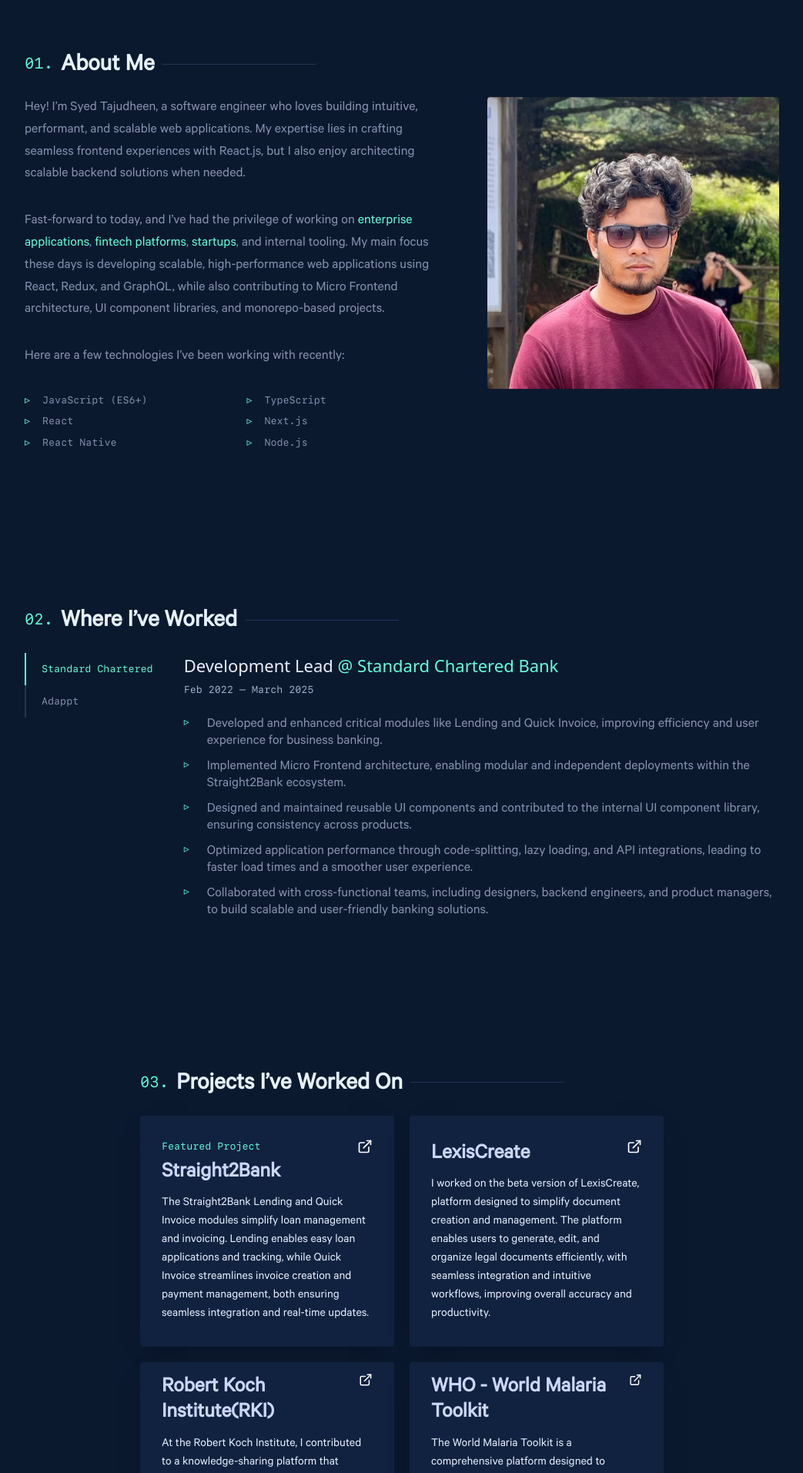
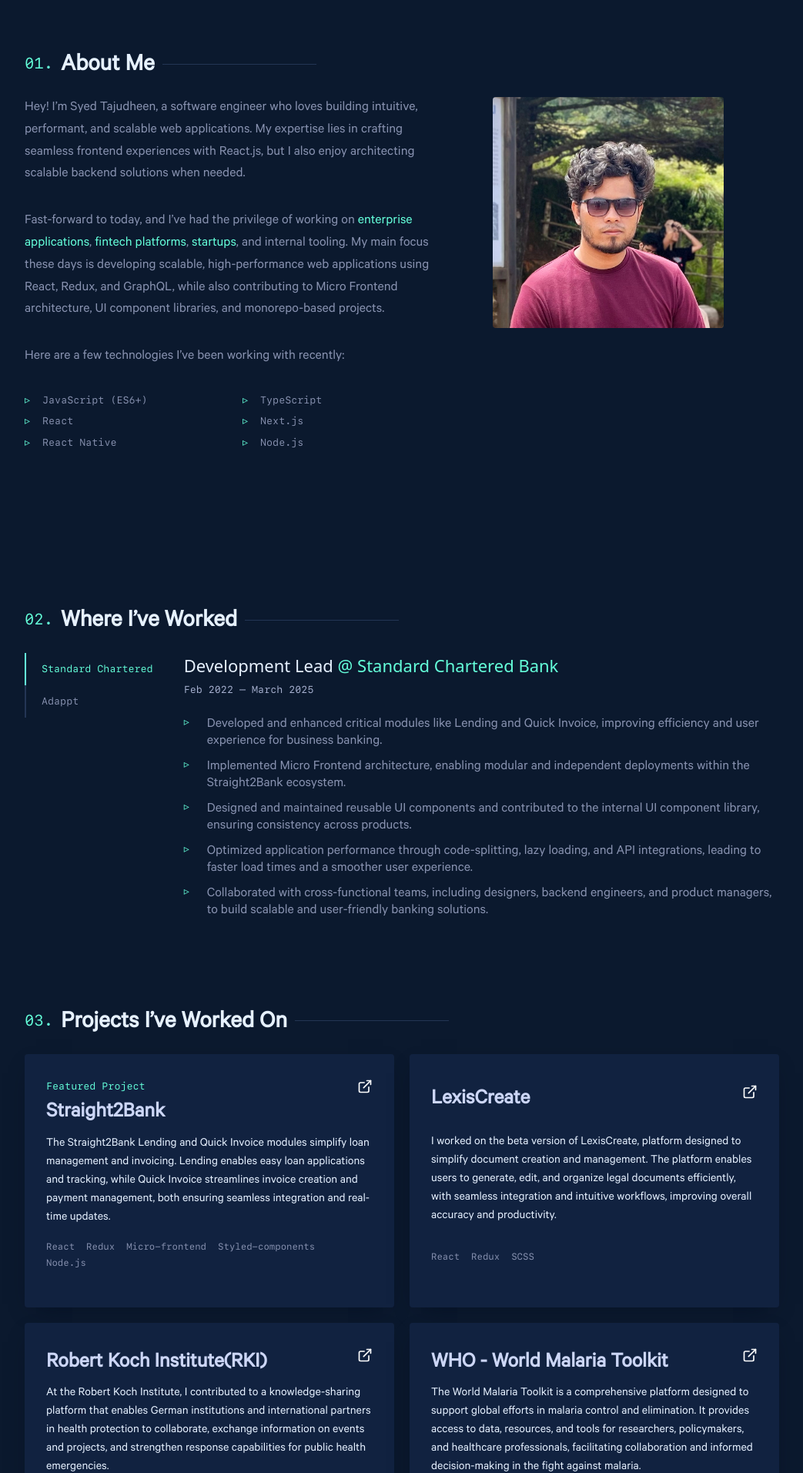
Before and after one commit to syedtajudheen/dev-portfolio, a Next.js app: page / in a window 1280 px wide. Shown: the part 802-2715 px from the top of the page at 77% size, without its empty margins (118-1161 px from the left). Built offline with nearby package versions, Linux system fonts and the light colour scheme.

Commit message:
fix: Fix for mobile view

```diff
--- a/src/app/page.tsx
+++ b/src/app/page.tsx
@@ -65,7 +65,11 @@
 
 const MainContainer = styled.main`
   padding: 0px 150px;
-  @media (max-width: 770px) {
+  @media (max-width: 768px) {
     padding: 0;
   }
+
+  @media (max-width: 1080px) {
+    padding: 0px 80px;
+  }
 `;
--- a/src/components/AboutMe.tsx
+++ b/src/components/AboutMe.tsx
@@ -26,11 +26,11 @@
           </SkilslList>
         </AboutDescription>
 
-        <ImageWrapper className="">
+        <ImageWrapper>
           <Image
             src="/profile2.webp"
-            width={500}
-            height={500}
+            width={300}
+            height={300}
             alt="My Image"
           />
         </ImageWrapper>
@@ -50,6 +50,8 @@
 `;
 
 const ImageWrapper = styled.div`
+  max-width: 300px;
+
   img {
     /* filter: sepia(0.5) hue-rotate(130deg) saturate(0.5); */
     transition: 0.3s ease-in-out;
@@ -62,9 +64,9 @@
   }
 
   @media (max-width: 768px) {
-        margin: 50px auto 0px;
-        width: 70%;
-}
+    margin: 50px auto 0px;
+    width: 70%;
+  }
 `;
 
 const SkilslList = styled.ul`
@@ -105,11 +107,13 @@
 
 const Wrapper = styled.div`
   display: grid;
-  grid-template-columns: 1.5fr 1fr;
-  gap: 32px;
-  @media (max-width: 1080px) {
+  grid-template-columns: 3fr 2fr;
+  gap: 50px;
+
+  @media (max-width: 768px) {
     grid-template-columns: 1fr;
   }
+
   & > div:first-child {
     p {
       font-size: var(--fz-lg);
@@ -123,16 +127,5 @@
   }
   & > div:last-child {
     width: 100%;
-
-    @media (max-width: 1080px) {
-      margin-top: 32px;
-      width: 100%;
-      height: 300px;
-    }
-    @media (max-width: 600px) {
-      height: 200px;
-      width: 70%;
-      margin-top: 16px;
-    }
   }
 `;
--- a/src/components/Header.tsx
+++ b/src/components/Header.tsx
@@ -40,6 +40,7 @@
 `;
 
 const NavMenu = styled.nav`
+  display: flex;
   @media(max-width: 770px) {
     display: none;
   }
@@ -81,7 +82,7 @@
 
 const Button = styled.button`
   padding: 0.5rem;
-  margin-left: 24px;
+  margin: 0 24px;
   border: 1px solid var(--green);
   border-radius: var(--border-radius);
   padding: 8px 16px;
--- a/src/components/Work.tsx
+++ b/src/components/Work.tsx
@@ -9,7 +9,7 @@
     description: "The Straight2Bank Lending and Quick Invoice modules simplify loan management and invoicing. Lending enables easy loan applications and tracking, while Quick Invoice streamlines invoice creation and payment management, both ensuring seamless integration and real-time updates.",
     link: "https://s2b.standardchartered.com/",
     isFeatured: true,
-    skills: ["React", "Redux", "Micro-frontend", "Styled Components", "Node.js"]
+    skills: ["React", "Redux", "Micro-frontend", "Styled-components", "Node.js"]
   },
   {
     title: "LexisCreate",
@@ -23,7 +23,7 @@
     description: "At the Robert Koch Institute, I contributed to a knowledge-sharing platform that enables German institutions and international partners in health protection to collaborate, exchange information on events and projects, and strengthen response capabilities for public health emergencies.",
     link: "https://www.rki.de/EN/Home/homepage_node.html",
     isFeatured: false,
-    skills: ["React", "Next.js", "Redux", "Next.js", "TailwindCSS", "Node.js"]
+    skills: ["React", "Next.js", "Redux", "TailwindCSS", "Node.js"]
   },
   {
     title: "WHO - World Malaria Toolkit",
@@ -73,6 +73,14 @@
           <ExternalLink size={20} color="white" />
         </div>
         <p>{project.description}</p>
+
+        <footer>
+          <Skills>
+            {project.skills.map((skill, index) => (
+              <li key={index}>{skill}{"  "}</li>
+            ))}
+          </Skills>
+        </footer>
       </Project>
     ));
   };
@@ -88,11 +96,32 @@
   )
 };
 
+const Skills = styled.ul`
+  display: flex;
+  flex-wrap: wrap;
+  font-family: var(--font-mono);
+  font-size: var(--fz-xxs);
+  line-height: 1.75;
+  color: var(--slate);
+  margin: 15px 0;
+  li {
+    margin-right: 15px;
+  }
+`;
+
 const Section = styled.section`
   padding: 80px 150px;
 
   @media(max-width: 768px) {
     padding: 0 24px 100px 24px;
+  }
+
+  @media(max-width: 1080px) {
+    padding: 0 8px 100px 8px;
+  }
+
+  @media(min-width: 1080px) {
+    padding: 0;
   }
 `;
 
@@ -143,8 +172,8 @@
   position: relative;
   flex-direction: column;
   align-items: flex-start;
-  justify-content: center;
-  height: 300px;
+  justify-content: space-around;
+  /* height: 300px; */
   width: 100%;
   box-shadow: 0 10px 30px -15px var(--navy-shadow);
   transition: var(--transition);
@@ -155,4 +184,4 @@
     transform: translateY(-5px);
     box-shadow: 0 4px 8px rgba(0,0,0,0.2);
   }
-`
+`;
```
